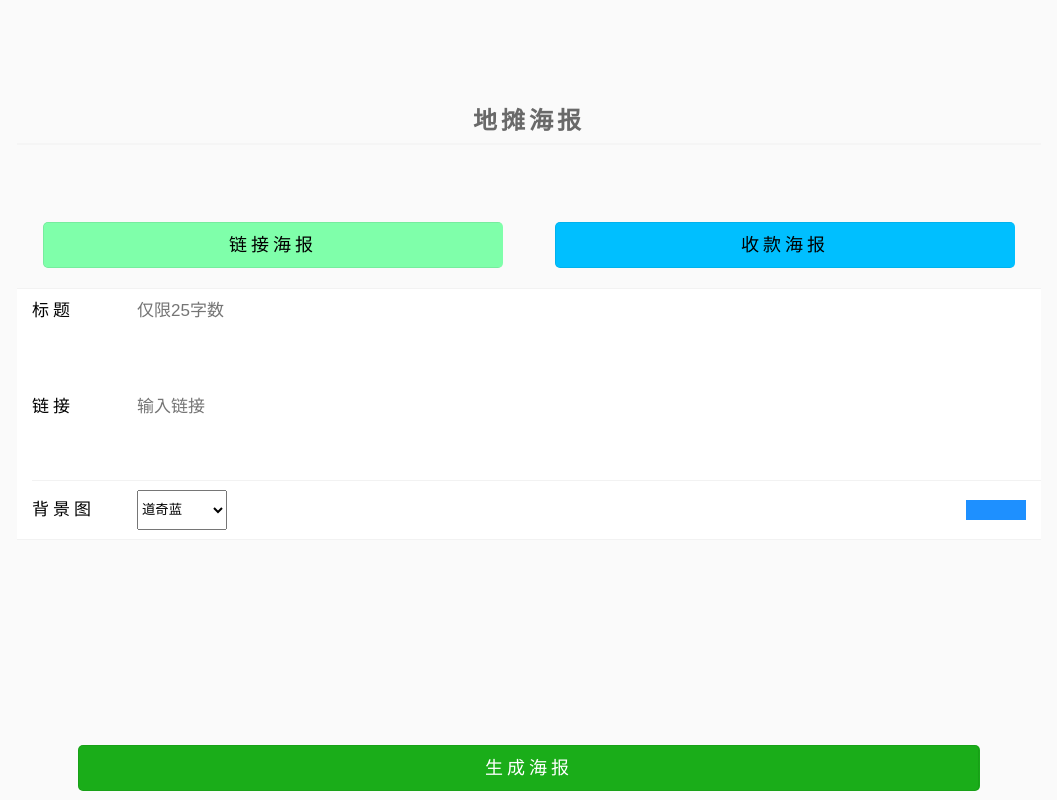
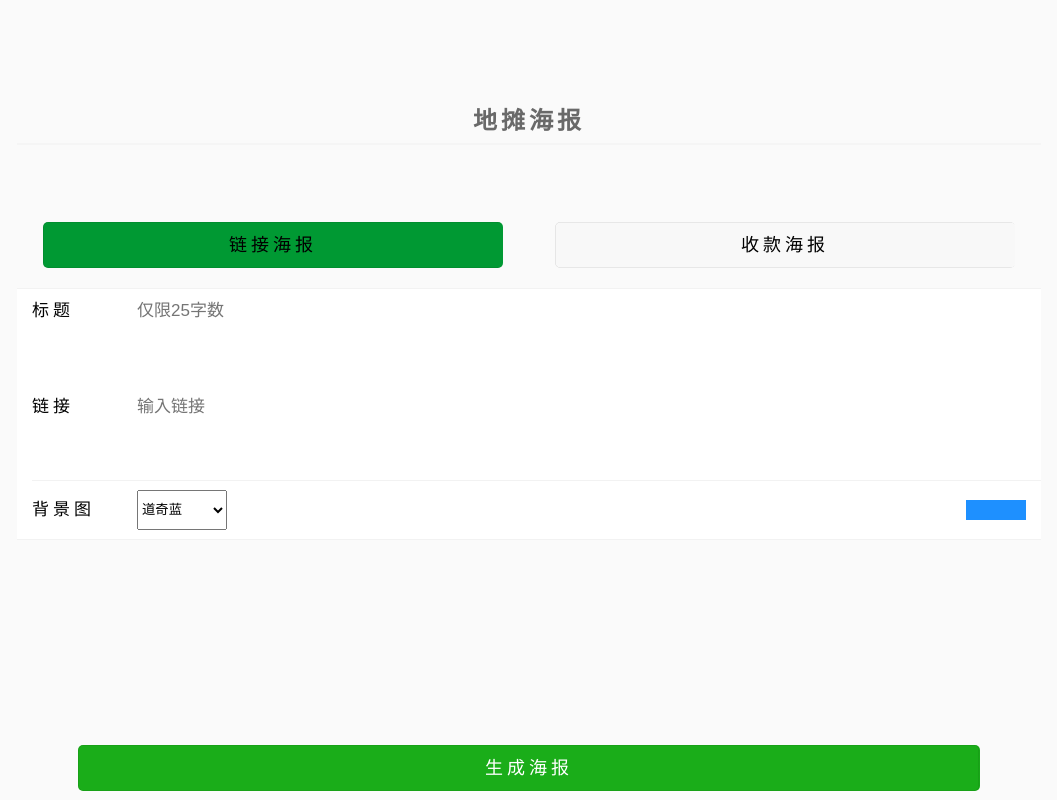
Before and after one commit to xyq946692052/streetpic, a Django app: page / in a window 1280 px wide. Shown: the whole page, without its empty margins (111-1168 px from the left). Run offline with Django 3.2, Linux system fonts and the light colour scheme; parts of the project's set-up code (start-up, migrations or seed data) failed here and were passed over; some libraries are stand-ins or nearby versions.

Commit message:
all finished

```diff
--- a/templates/index.html
+++ b/templates/index.html
@@ -17,7 +17,7 @@
         link_name_div.css('display','block');
         qrcode_div.css('display','none');
         $("#link-haibao").css("background-color", "#009933");
-        $("#shoukuanma").css("background-color", "#00BFFF");
+        $("#shoukuanma").css("background-color", "#fff");
    }
 
    function view_qrcode(){
@@ -25,7 +25,7 @@
         var link_name_div = $("#link-name-div");
         link_name_div.css('display','none');
         qrcode_div.css('display','block');
-        $("#link-haibao").css("background-color", "#7FFFAA");
+        $("#link-haibao").css("background-color", "#fff");
         $("#shoukuanma").css("background-color", "#009933");
     }
 
@@ -56,8 +56,8 @@
 
     <hr style="background:#F5F5F5;height: 2px;border:none; margin-top:2px;"/><br>
     <div class="weui-flex" style="padding-top:5%; text-align:center;">
-        <div class="weui-flex__item"><a href="javascript:;" id="link-haibao" class="weui-btn weui-btn_default" style="width:90%;background-color:#7FFFAA" onclick="view_link();">链接海报</a></div>
-        <div class="weui-flex__item"><a href="javascript:;" id="shoukuanma" class="weui-btn weui-btn_primary" style="width:90%; color:#000;background-color:#00BFFF;" onclick="view_qrcode();">收款海报</a></div>
+        <div class="weui-flex__item"><a href="javascript:;" id="link-haibao" class="weui-btn weui-btn_default" style="width:90%;background-color:#009933;" onclick="view_link();">链接海报</a></div>
+        <div class="weui-flex__item"><a href="javascript:;" id="shoukuanma" class="weui-btn weui-btn_default" style="width:90%; color:#000;" onclick="view_qrcode();">收款海报</a></div>
     </div>
 
     <div class="weui-flex">
--- a/templates/result.html
+++ b/templates/result.html
@@ -59,6 +59,7 @@ function gener_pic(){
     $("#haibao").css("display", "none");
 
      $("#gener-pic").css("background-color", "#009933");
+     $("#reback").css("background-color", "#fff");
 }
 
 </script>
@@ -76,8 +77,8 @@ function gener_pic(){
     <hr style="background:#F5F5F5;height: 10px;border:none; margin-top:2px;"/><br>
 
     <div class="weui-flex" style="padding-top:1%; text-align:center;">
-        <div class="weui-flex__item" style="height:100px; width:400px;"><a href="/" class="weui-btn weui-btn_default" style="height:100px; width:400px; font-size:2.5em;background-color:#7FFFAA" >重新生成</a></div>
-        <div class="weui-flex__item" style="height:100px; width:400px;"><a id="gener-pic" href="javascript:;" class="weui-btn weui-btn_primary" style="height:100px; width:400px;font-size:2.5em; color:#000;background-color:#00BFFF;" onclick="gener_pic();">转成图片</a></div>
+        <div class="weui-flex__item" style="height:100px; width:400px;"><a href="/" id="reback" class="weui-btn weui-btn_default" style="height:100px; width:400px; font-size:2.5em;background-color:#009933" >重新生成</a></div>
+        <div class="weui-flex__item" style="height:100px; width:400px;"><a id="gener-pic" href="javascript:;" class="weui-btn weui-btn_default" style="height:100px; width:400px;font-size:2.5em; color:#000;" onclick="gener_pic();">转成图片</a></div>
     </div>
 
     <div style="margin:2% auto;padding:3%;">
```
